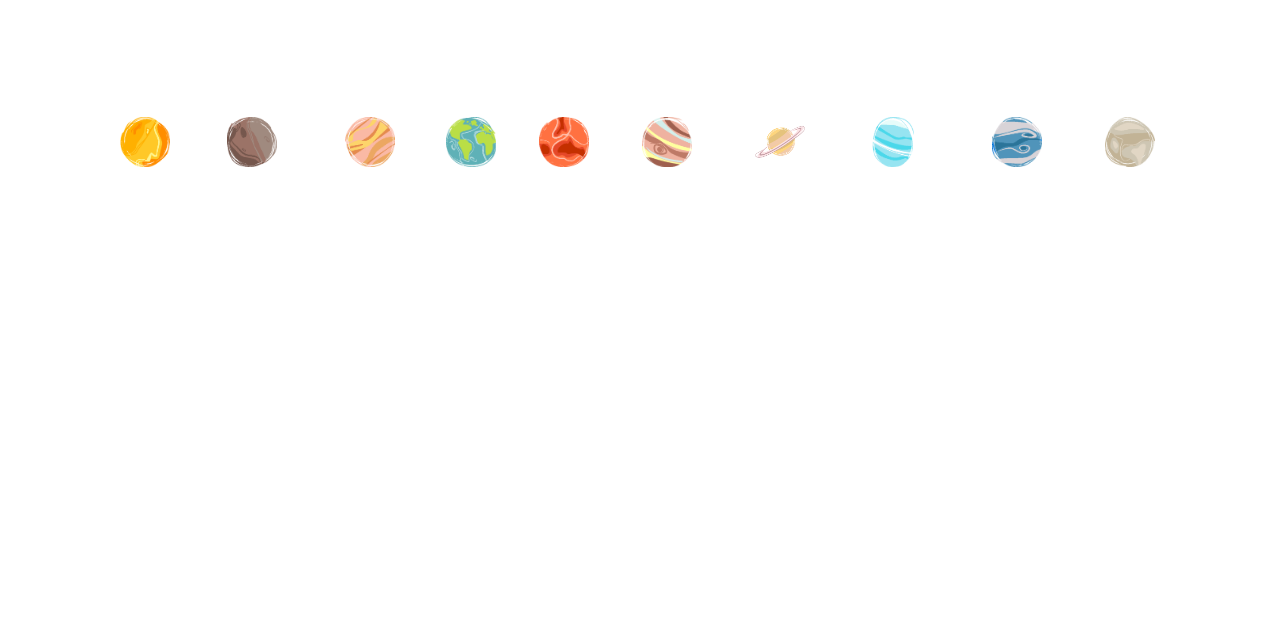
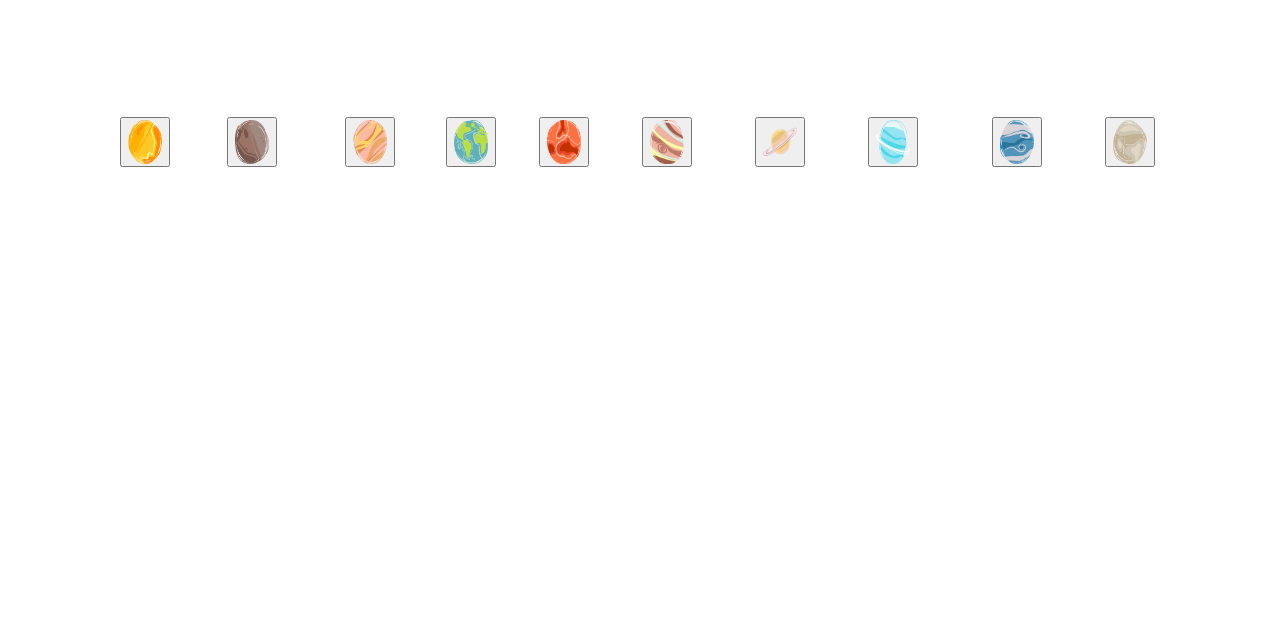
Before and after one commit to Dcooley1350/hasBirds, a Gatsby site: page / in a window 1280 px wide. Shown: the part 159-800 px from the top of the page. Built offline with nearby package versions, Linux system fonts and the light colour scheme; Gatsby itself is replaced by a stand-in of ours.

Commit message:
Move image inside a button to silence accessability warnings

```diff
--- a/src/components/Planet.js
+++ b/src/components/Planet.js
@@ -7,6 +7,10 @@ const titleStyle = {
   }
 }
 const imgStyle = {
+  height: '100%',
+  width: '100%',
+}
+const nonHoveredStyle = {
   height: "50px",
   width: "50px",
 }
@@ -40,12 +44,19 @@ class Planet extends React.Component {
     return (
       <div style={flexBox}>
         <h2 style={titleStyle}>{planet.name}</h2>
-        <img
+        <button
           onMouseOver={() => this.handlePlanetHover(true)}
+          onFocus={() => this.handlePlanetHover(true)}
           onMouseOut={() => this.handlePlanetHover(false)}
-          alt={planet.altDescription}
-          src={planet.img}
-          style={this.state.imgHover ? hoveredStyle : imgStyle} />
+          onBlur={() => this.handlePlanetHover(false)}
+          style={this.state.imgHover ? hoveredStyle : nonHoveredStyle}
+        >
+          <img
+            alt={planet.altDescription}
+            src={planet.img}
+            style={imgStyle}
+          />
+        </button>
       </div>
     )
   }
```
